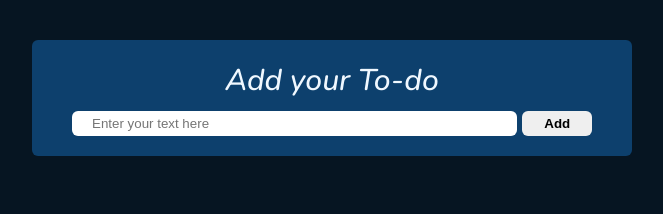
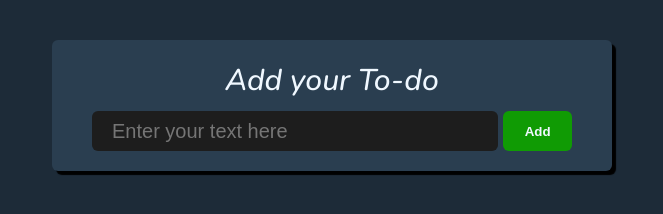
Before and after one commit to rohanhoro/simple-todo-app, a plain HTML site: page todo/index.html in a window 1280 px wide. Shown: the whole page, without its empty margins (308-971 px from the left). Drawn offline with nearby package versions, Linux system fonts and the light colour scheme.

Commit message:
Update styles.css

```diff
--- a/todo/styles.css
+++ b/todo/styles.css
@@ -15,10 +15,9 @@ html {
 }
 
 body {
-    background-color: #061522;
+    background-color: #1d2b38;
     max-width: 600px;
     margin-inline: auto;
-
 }
 
 p {
@@ -30,17 +29,18 @@ p {
 }
 
 .container {
-    background-color: #0d406d;
+    background-color: #2a3e50;
     padding: 1rem;
     border-radius: 6px;
-    margin-top: 2rem;
+    margin: 2rem 1rem;
+    box-shadow: 4px 4px 1px #000000;
 }
 
 .list-item {
     padding-left: 2rem;
     margin: 0.5rem 1rem 0.5rem 0;
     border-radius: 4px;
-    color: aliceblue;
+    color: antiquewhite;
     display: flex;
     justify-content: space-between;
 }
@@ -54,10 +54,19 @@ p {
 }
 
 input {
+    background-color: #1d1d1d;
+    color: antiquewhite;
+    height: 2rem;
+    font-size: 1rem;
     width: 100%;
     border-radius: 6px;
     border: none;
     padding-left: 1rem;
+}
+
+.add-btn {
+    background-color:#109b04;
+    color: aliceblue;
 }
 
 button {
@@ -75,6 +84,8 @@ button:hover {
 
 
 .delete-btn {
+    background-color: #b40000;
+    color: aliceblue;
     padding: 0.25rem;
     width: 30px;
     border-radius: 6px;
```
